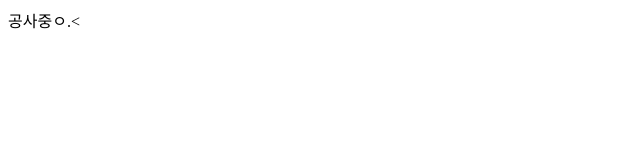
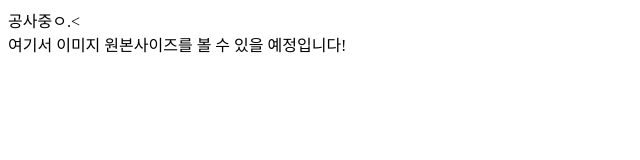
Before and after one commit to andesmint/andesmint.github.io, a plain HTML site: page index.html in a window 1280 px wide. Shown: the whole page, without its empty margins (0-640 px from the left). Drawn offline with Linux system fonts and the light colour scheme.

Commit message:
덧붙임
ㅇㅇ

```diff
--- a/index.html
+++ b/index.html
@@ -6,6 +6,7 @@
 </head>
 
 <body>
-공사중ㅇ.&lt;
+공사중ㅇ.&lt;<br>
+여기서 이미지 원본사이즈를 볼 수 있을 예정입니다!
 </body>
 </html>
```
